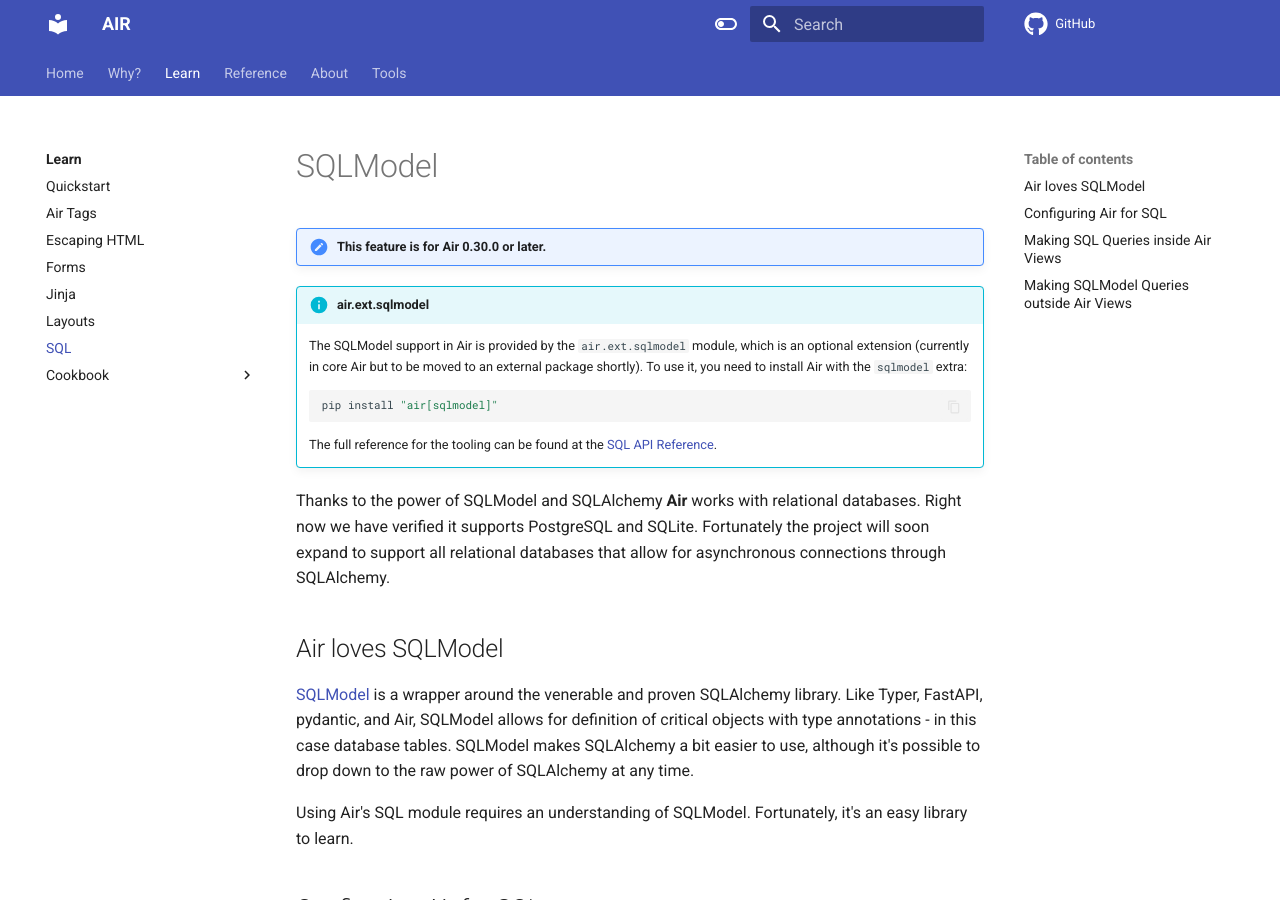
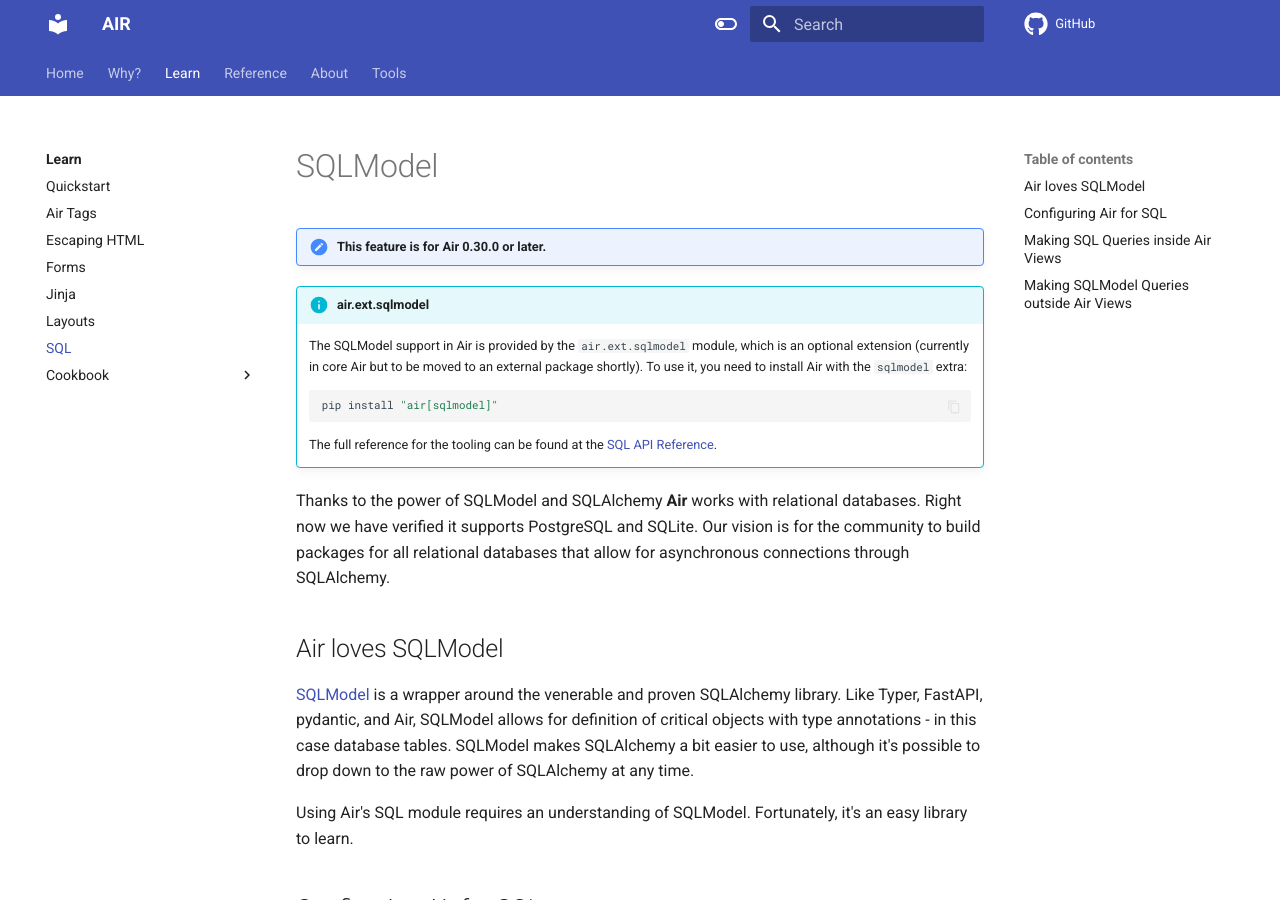
Before and after one commit to feldroy/air, an MkDocs documentation site: the page built from docs/learn/sqlmodel.md, in a window 1280 px wide and 900 px high. Built offline with MkDocs 1.6.1 and Material for MkDocs 9.7.7, drawn with Linux system fonts in a browser that asks for light colours; comment, search, counter and statistics services are not loaded.

Commit message:
Apply suggestion from @audreyfeldroy
Co-authored-by: Audrey M. Roy Greenfeld <audrey@feldroy.com>

```diff
--- a/docs/learn/sqlmodel.md
+++ b/docs/learn/sqlmodel.md
@@ -11,7 +11,7 @@
 
     The full reference for the tooling can be found at the [SQL API Reference](../api/ext/sqlmodel.md).
 
-Thanks to the power of SQLModel and SQLAlchemy **Air** works with relational databases. Right now we have verified it supports PostgreSQL and SQLite. Fortunately the project will soon expand to support all relational databases that allow for asynchronous connections through SQLAlchemy.
+Thanks to the power of SQLModel and SQLAlchemy **Air** works with relational databases. Right now we have verified it supports PostgreSQL and SQLite. Our vision is for the community to build packages for all relational databases that allow for asynchronous connections through SQLAlchemy.
 
 ## Air loves SQLModel
 
```
